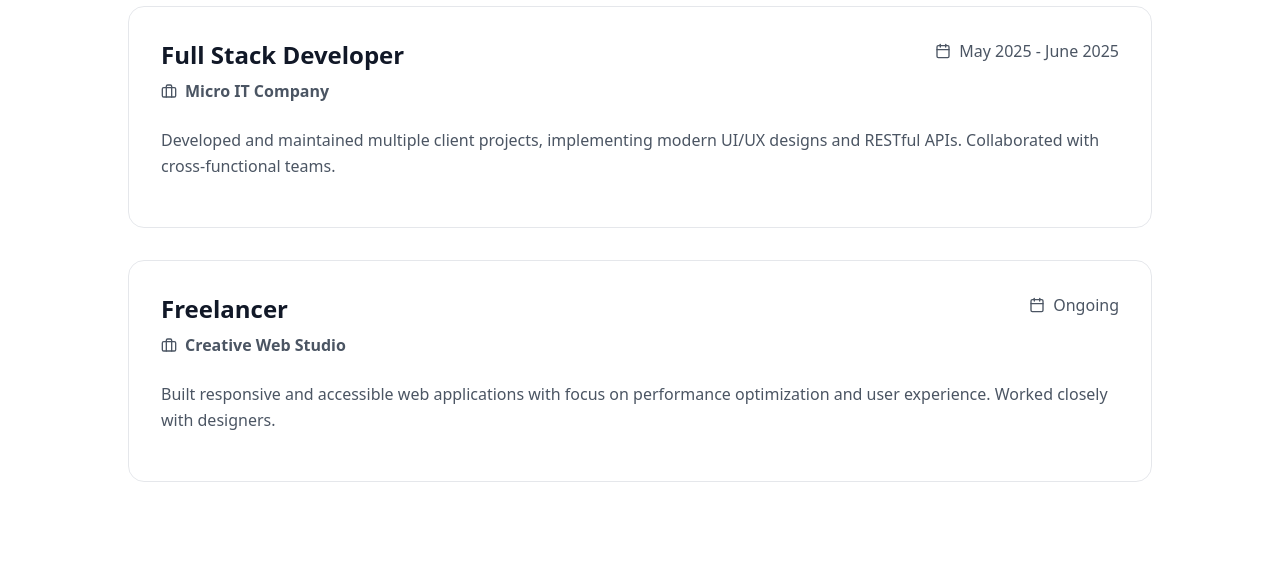
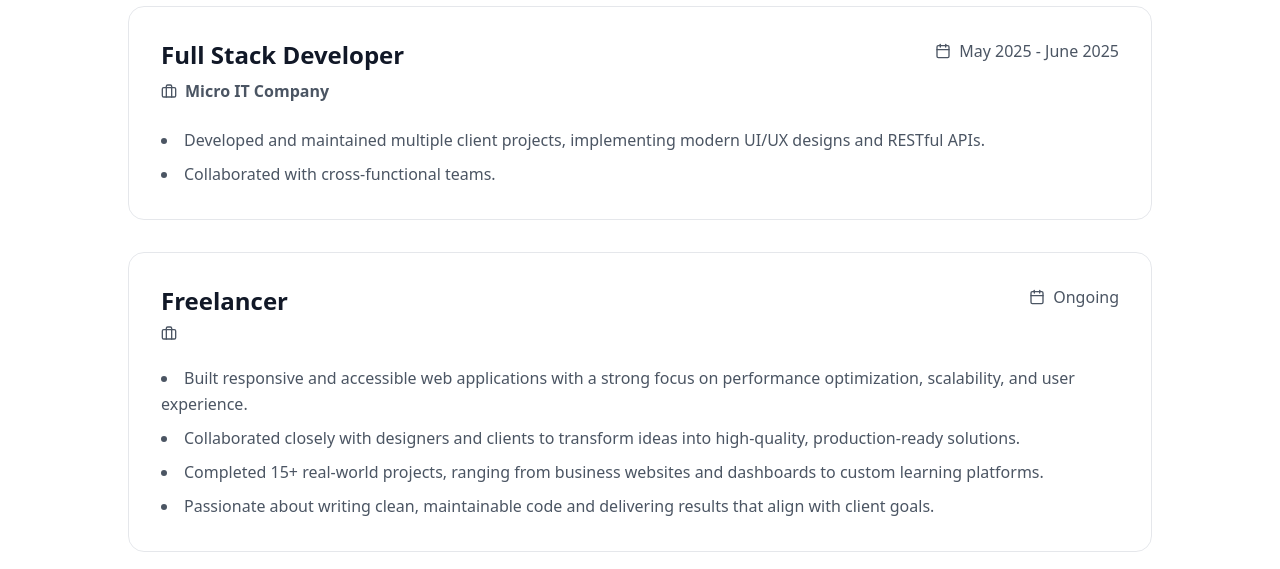
Before and after one commit to beingshivansh0777/Portfolio, a React (Vite) app: page / in a window 1280 px wide. Shown: the part 1360-1929 px from the top of the page. Built offline with nearby package versions, Linux system fonts and the light colour scheme.

Commit message:
Update Experience.tsx

```diff
--- a/src/components/Experience.tsx
+++ b/src/components/Experience.tsx
@@ -6,13 +6,21 @@ export const Experience = () => {
       title: 'Full Stack Developer',
       company: 'Micro IT Company',
       period: 'May 2025 - June 2025',
-      description: 'Developed and maintained multiple client projects, implementing modern UI/UX designs and RESTful APIs. Collaborated with cross-functional teams.',
+      description: [
+        'Developed and maintained multiple client projects, implementing modern UI/UX designs and RESTful APIs.',
+        'Collaborated with cross-functional teams.'
+      ],
     },
     {
       title: 'Freelancer',
-      company: 'Creative Web Studio',
+      company: '',
       period: 'Ongoing',
-      description: 'Built responsive and accessible web applications with focus on performance optimization and user experience. Worked closely with designers.',
+      description: [
+        'Built responsive and accessible web applications with a strong focus on performance optimization, scalability, and user experience.',
+        'Collaborated closely with designers and clients to transform ideas into high-quality, production-ready solutions.',
+        'Completed 15+ real-world projects, ranging from business websites and dashboards to custom learning platforms.',
+        'Passionate about writing clean, maintainable code and delivering results that align with client goals.',
+      ],
     },
   ];
 
@@ -49,15 +57,14 @@ export const Experience = () => {
                     <Calendar className="w-4 h-4" />
                     <span>{exp.period}</span>
                   </div>
-
                 </div>
               </div>
 
-              <p className="text-gray-600 dark:text-gray-400 leading-relaxed mb-4">
-                {exp.description}
-              </p>
-
-
+              <ul className="list-disc list-inside space-y-2 text-gray-600 dark:text-gray-400 leading-relaxed">
+                {exp.description.map((point, i) => (
+                  <li key={i}>{point}</li>
+                ))}
+              </ul>
             </div>
           ))}
         </div>
```
